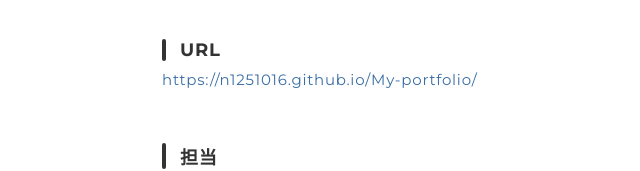
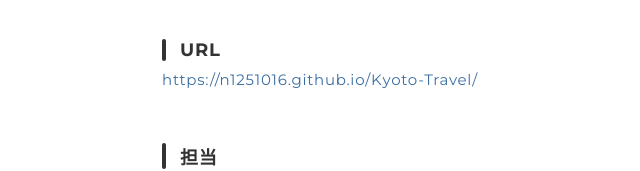
Before and after one commit to n1251016/My-portfolio, a plain HTML site: page works/works_01.html in a window 1280 px wide. Shown: the part 637-808 px from the top of the page, 118-758 px from the left. Drawn offline with nearby package versions, Linux system fonts and the light colour scheme.

Commit message:
Update works_01.html

```diff
--- a/works/works_01.html
+++ b/works/works_01.html
@@ -53,8 +53,8 @@
               観光スポットの紹介だけでなく、モデルコースやアクセス情報も掲載し、旅行前の計画から現地での移動までを一つのサイトで完結できることを目指しました。
             </p>
             <h3>URL</h3>
-            <p><a href="https://n1251016.github.io/My-portfolio/" target="_blank"
-                rel="noopener">https://n1251016.github.io/My-portfolio/</a></p>
+            <p><a href="https://n1251016.github.io/Kyoto-Travel/" target="_blank"
+                rel="noopener">https://n1251016.github.io/Kyoto-Travel/</a></p>
             <h3>担当</h3>
             <p>企画・デザイン・コーディング</p>
             <h3>使用ツール</h3>
```
